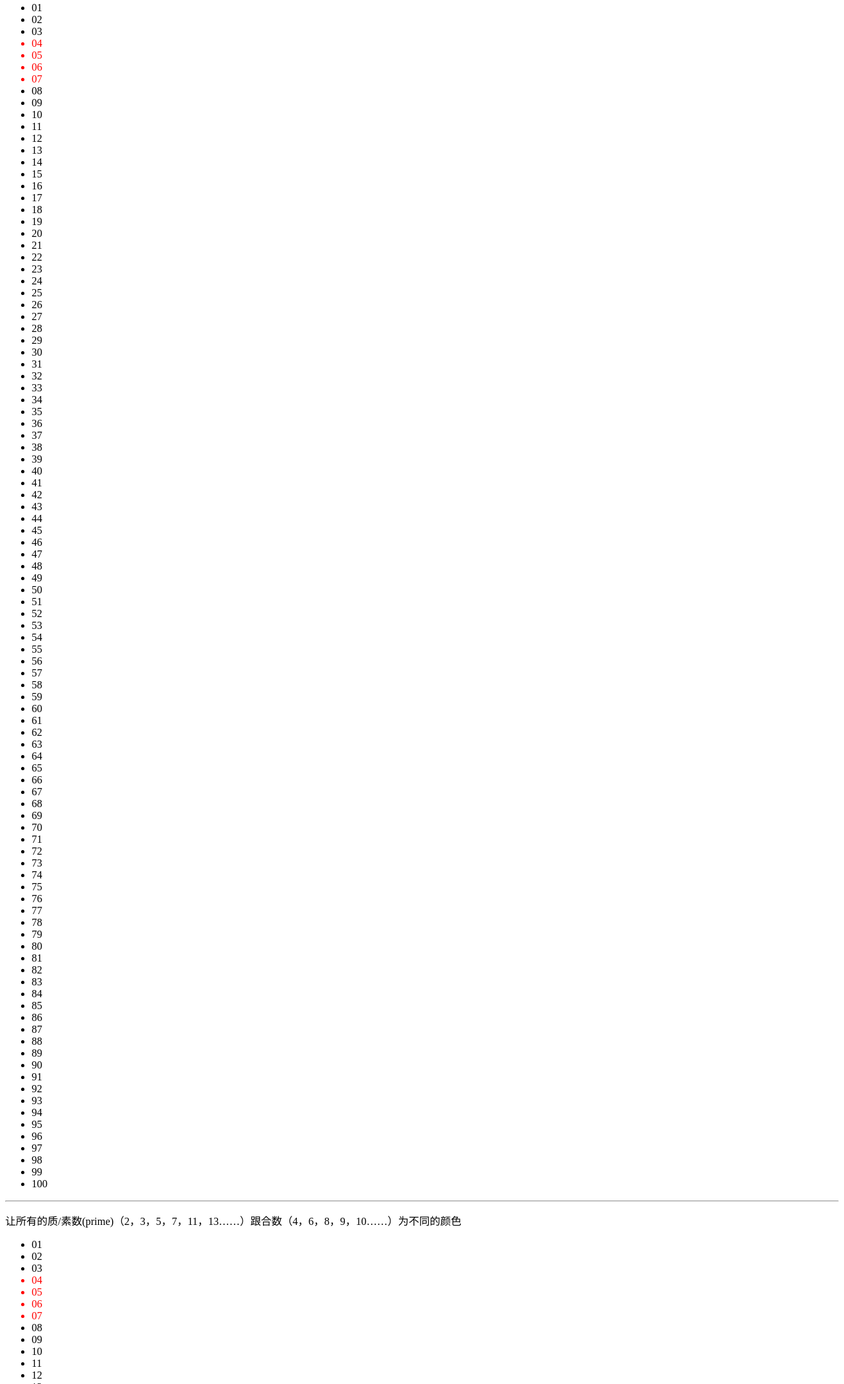
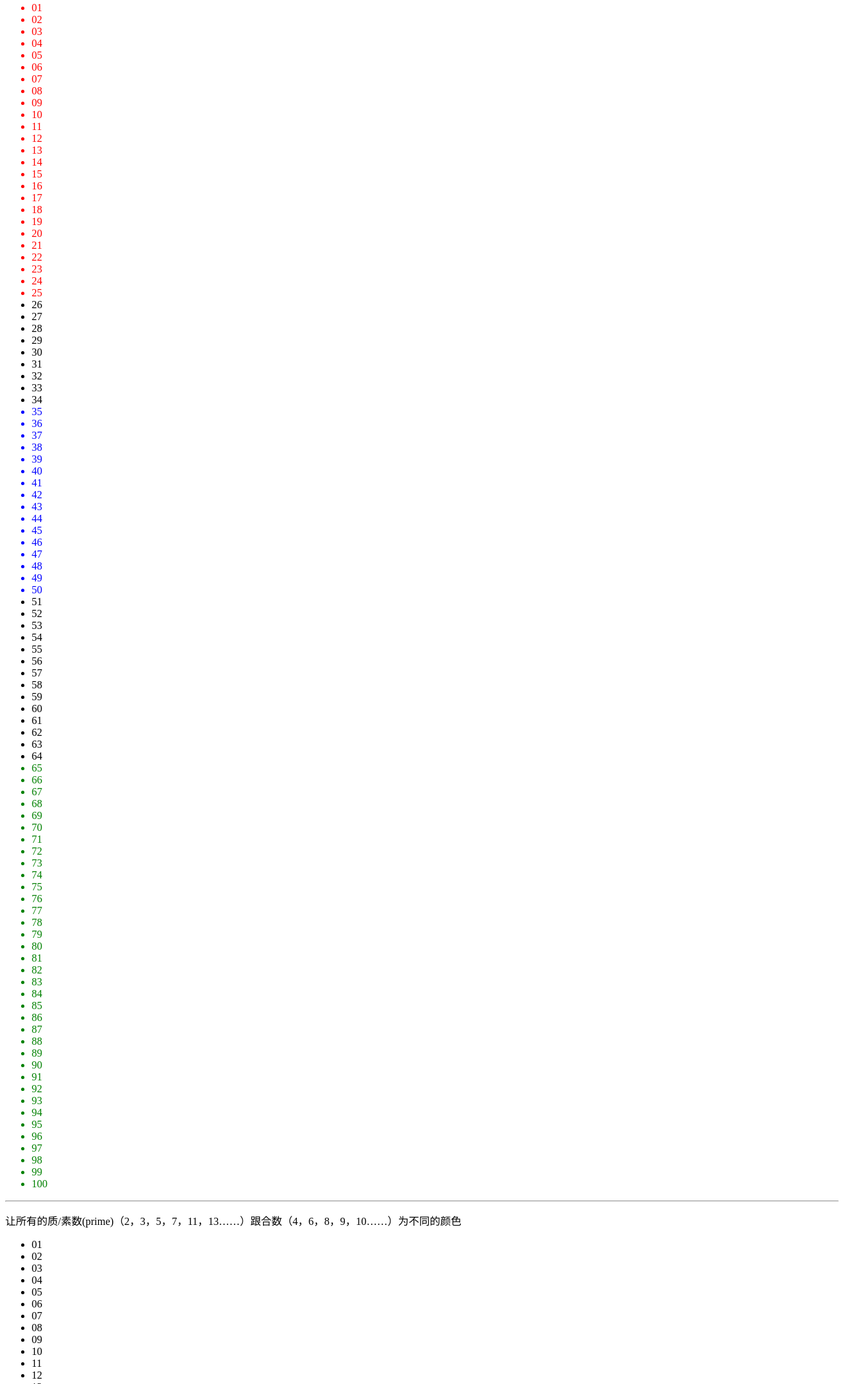
Before and after one commit to Joamg/Joamg.github.io, a plain HTML site: page miao/css-selector-practise.html in a window 1280 px wide. Shown: the part 703-2800 px from the top of the page at 66% size. Drawn offline with Linux system fonts and the light colour scheme.

Commit message:
更新代码

```diff
--- a/miao/css-selector-practise.html
+++ b/miao/css-selector-practise.html
@@ -13,7 +13,7 @@
     <p class="er">红色</p>
     <p class="abb" tabindex="1">鼠标悬浮时为红色，按下去时为绿色，获得焦点时为蓝色</p>
 
-    <p class="abc">
+    <p class="abcD">
       <span>
         红色
         <span>绿色</span>
@@ -62,7 +62,16 @@
 
 
     <style>
-
+  .b ul li:nth-child(-n+25) {
+  color: red;
+  }
+  .b ul li:nth-child(n+35):not(:nth-child(n+51))
+   {
+  color: blue;
+  }
+  .b ul li:nth-child(n+65) {
+  color: green;
+  }
     </style>
     <div class="b">
       <p>让25及以内的元素为红色</p>
@@ -175,7 +184,9 @@
     <hr>
 
     <style>
+      .prime li:nth-child(){
 
+      }
     </style>
     <div class="prime">
       <p>让所有的质/素数(prime)（2，3，5，7，11，13……）跟合数（4，6，8，9，10……）为不同的颜色</p>
--- a/miao/style.css
+++ b/miao/style.css
@@ -41,14 +41,17 @@ color: green;
   }
 
 
-  li:nth-child(4) {
+  .a li:nth-child(4) {
     color: red;
   }
-  ul li:nth-child(5) {
+  .a li:nth-child(5) {
       color: red;
   }
-  ul li:nth-child(6) {
+  .a li:nth-child(6) {
     color: red;
 }
-  ul li:nth-child(7) {
+  .a li:nth-child(7) {
   color: red;
+
+
++
```
